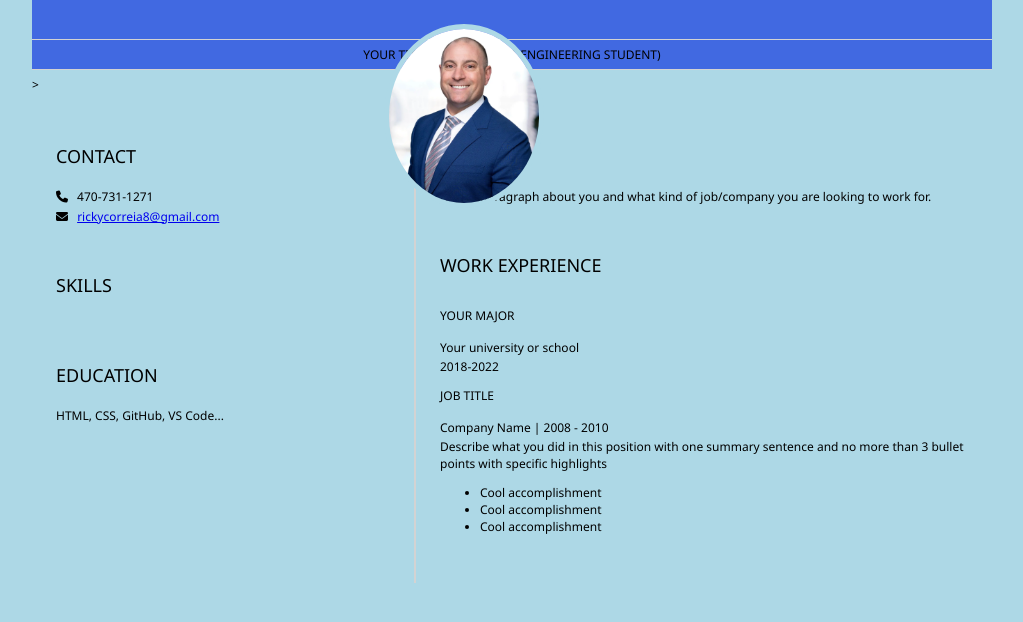
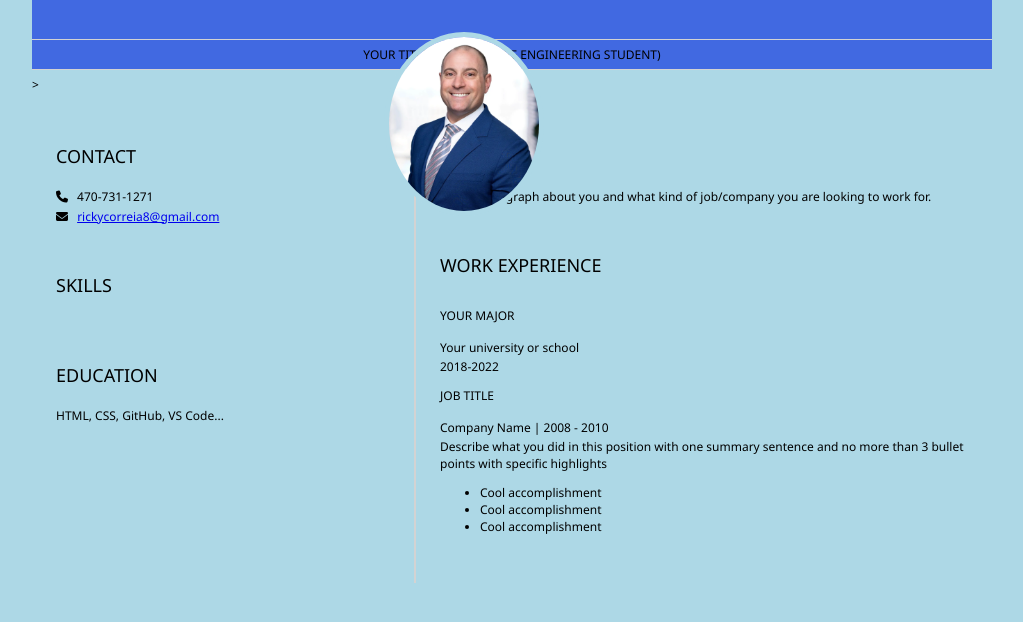
Before and after one commit to Rcorreia231/webResume, a plain HTML site: page index.html in a window 1280 px wide. Shown: the part 136-758 px from the top of the page, without its empty margins (128-1151 px from the left). Drawn offline with Linux system fonts and the light colour scheme.

Commit message:
Please enter the commit message for your changes. Lines starting

```diff
--- a/style.css
+++ b/style.css
@@ -12,12 +12,11 @@
 
     #picture{
         width:20%;
-        height:80%;
         display:block;
         position:absolute;
         left:0;
         right:0;
-        bottom:0;
+        bottom:56%;
         margin:auto;
 
     }
```
